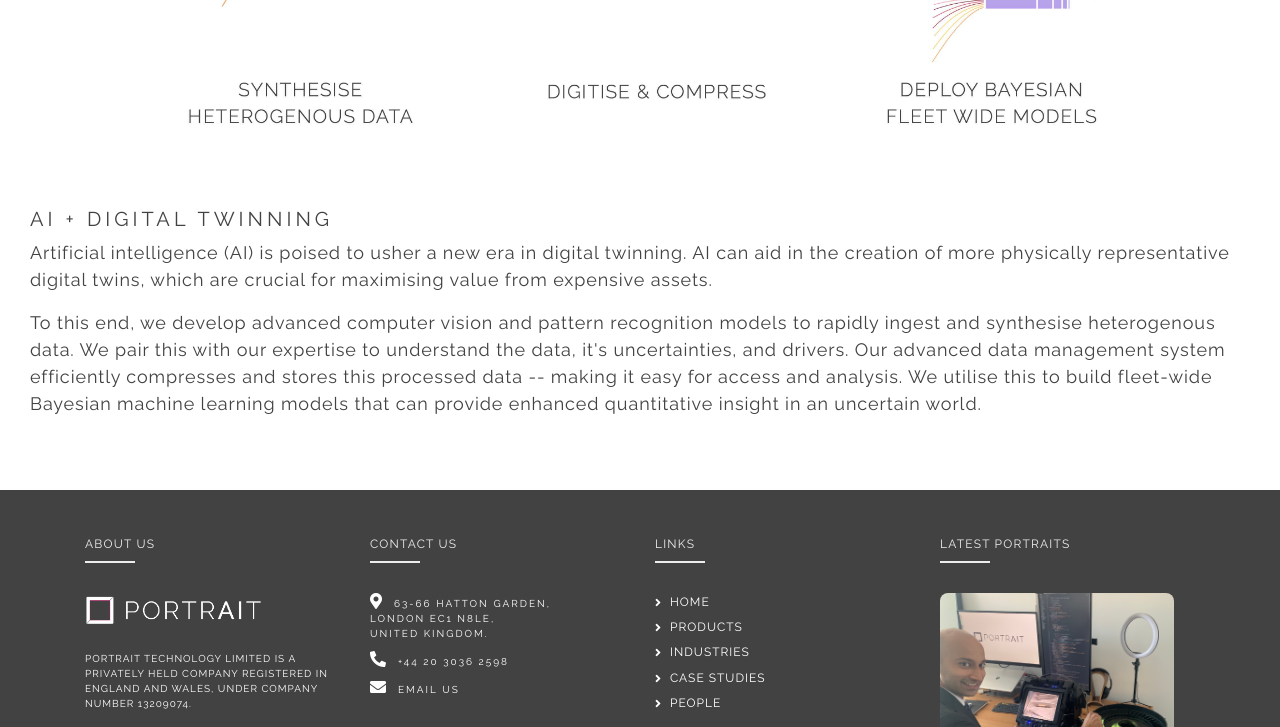
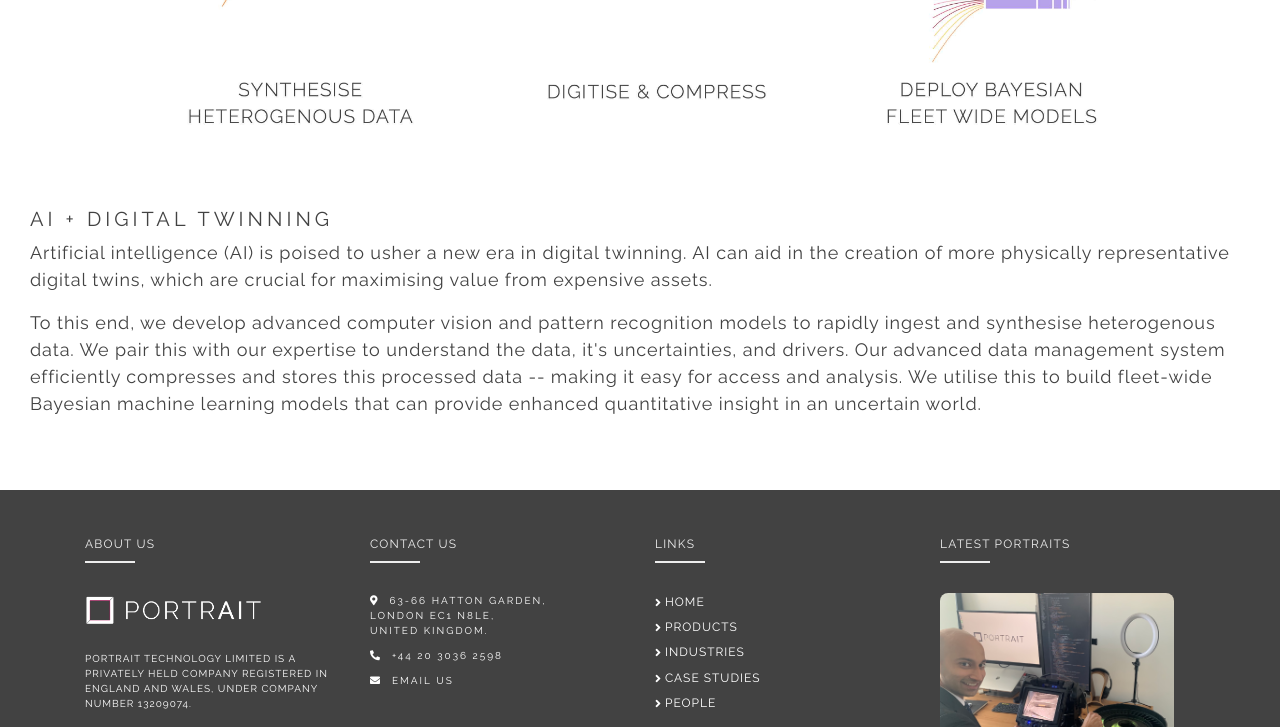
Before and after one commit to pseshadr/old-website, a plain HTML site: page index.html in a window 1280 px wide. Shown: the part 1245-1972 px from the top of the page. Drawn offline with nearby package versions, Linux system fonts and the light colour scheme.

Commit message:
Update footer-4.css

```diff
--- a/footer-4.css
+++ b/footer-4.css
@@ -59,6 +59,7 @@ a {
   height: 2px;
   left: 0;
   bottom: 0;
+  font-size: 12px;
   background: #eeeeee;
 }
 
@@ -74,7 +75,7 @@ a {
   padding: 6px 0;
   text-align: center;
   color: #FFFFFF;
-  font-size: 12px;
+  font-size: 10px;
   line-height: 150%;
   font-weight: 500;
   letter-spacing: 0.2em;
@@ -99,7 +100,7 @@ a {
 
 .footer .footer-contact i {
   margin-right: 10px;
-  font-size: 16px;
+  font-size: 10px;
   color: #FFFFFF;
 }
 
@@ -114,8 +115,9 @@ a {
 .footer .footer-links a {
   display: block;
   margin-bottom: 6px;
-  padding-left: 15px;
+  padding-left: 10px;
   color: #FFFFFF;
+  linline-height: 150%;
 }
 
 .footer .footer-links a:last-child {
```
